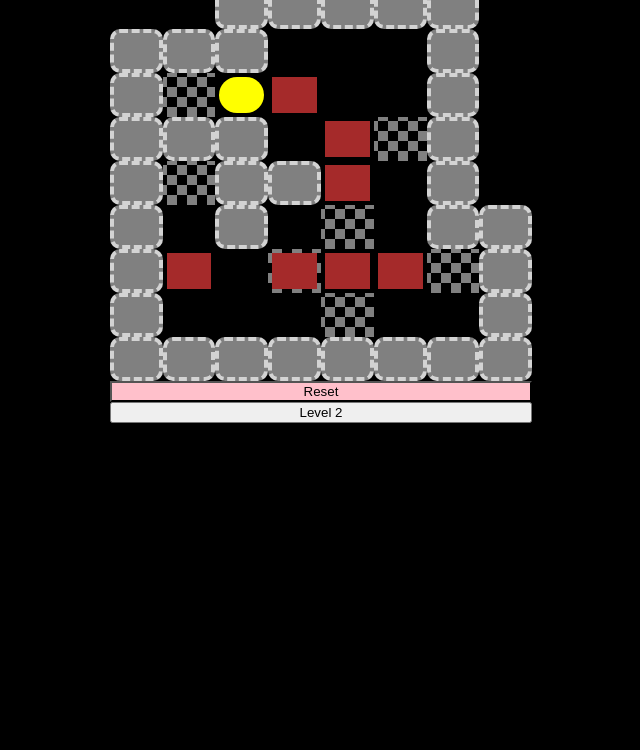
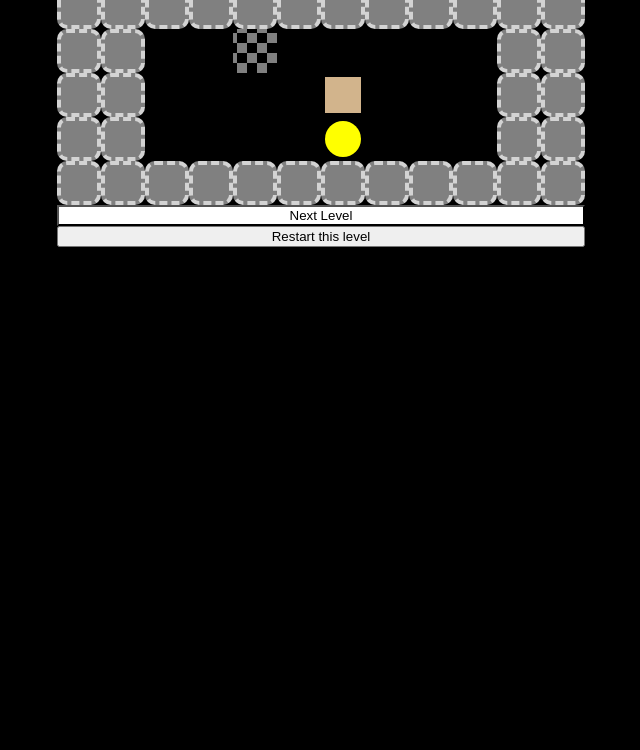
Before and after one commit to jayaimzzz/Sokoban, a plain HTML site: page index.html in a window 1280 px wide. Shown: the part 50-800 px from the top of the page, without its empty margins (319-959 px from the left). Drawn offline with Linux system fonts and the light colour scheme.

Commit message:
Attempting to add image for box.

```diff
--- a/index.html
+++ b/index.html
@@ -12,8 +12,8 @@
         <h2>Sokoban</h2>
         <!-- <div id="mazeImage"><img src="images/maze.gif" alt=""></div> -->
         <div id="rowsWrapper"></div>
-        <button id="resetButton">Reset</button>
-        <button id="nextLevelButton">Level 2</button>
+        <!-- <button id="resetButton">Reset</button> -->
+        <!-- <button id="nextLevelButton">Level 2</button> -->
         <script src="main.js"></script>
     </div>
 </body>
--- a/main.css
+++ b/main.css
@@ -33,7 +33,7 @@ h2 {
 }
 
 .cell {
-    width: 3.5vw;
+    width: 4.5vh;
     height: 4.5vh;
 }
 
@@ -62,9 +62,14 @@ h2 {
     background-position: 0 0, 0 10px, 10px -10px, -10px 0px;
 }
 .box {
-    background-color: brown;
+    background-color: tan;
     width: 100%;
     height: 100%;
+
+}
+
+.button {
+    background-color: white;
 }
 
 @keyframes slideRight {
--- a/main.js
+++ b/main.js
@@ -1,9 +1,16 @@
 const playerIcon = document.createElement('div')
 playerIcon.id = 'playerIcon';
 const rowsWrapper = document.getElementById("rowsWrapper");
+let mainWrapper = document.getElementById('mainWrapper');
 
 const maps = [
     [
+        "WWWWWWWWWWWW",
+        "WW  O     WW",
+        "WW    B   WW",
+        "WW    S   WW",
+        "WWWWWWWWWWWW"
+    ],[
         "  WWWWW ",
         "WWW   W ",
         "WOSB  W ",
@@ -25,20 +32,21 @@ const maps = [
         "WWWWW WWW WSWW  OOW",
         "    W     WWWWWWWWW",
         "    WWWWWWW        "
-    ],["WWW  O B S W"]
+    ]
 ]
 let mapNumber = 0;
 let map = maps[mapNumber];
 
 let playerLocation = [];
 var locationsOfBoxes = [];
-const listOfFinishCells = []
+let listOfFinishCells = []
 
 
 function createBox(cellNumber, rowNumber) {
     let box = document.createElement('div');
     box.className = 'box';
     box.id = "boxAtcell" + cellNumber + "row" + rowNumber;
+    box.setAttribute('src', 'images/box-01.png')
     // box.dataset.location = "boxAtrow" + rowNumber + "cell" + cellNumber;
     return box;
 }
@@ -186,38 +194,71 @@ function checkForWin() {
 function youWon() {
     let text = document.createTextNode("You won!");
     let element = document.createElement('div');
+    let breakElement = document.createElement('br');
+
     element.appendChild(text);
+    element.appendChild(breakElement);
     element.id = "winDiv"
+    let nextLevelButton = createNextLevelButton('Try the next level');
+    if (mapNumber == maps.length - 1){
+        nextLevelButton.innerHTML = "You beat the last level. Go back to the first level."
+    }
+    element.appendChild(nextLevelButton);
+    let restartButton = createResetLevelButton('Retry this level');
+    element.appendChild(restartButton)
     rowsWrapper.appendChild(element);
-    document.removeEventListener('keydown', arrowKeyPressed);
 }
 
 createRows();
 changePlayerLocation(0, 0); //game init: sets the playerIcon and mapLocation to the start position
-let resetButton = document.getElementById('resetButton')
-resetButton.onclick = function () {
-    // location.reload();
+let nextLevelButton = createNextLevelButton('Next Level');
+mainWrapper.appendChild(nextLevelButton);
+let resetLevelButton = createResetLevelButton('Restart this level');
+mainWrapper.appendChild(resetLevelButton)
+
+function resetLevel() {
     rowsWrapper.innerHTML = "";
     createRows();
     changePlayerLocation(0, 0);
 }
-let mapTwoButton = document.getElementById('mapTwoButton');
-nextLevelButton.onclick = switchMaps;
+function createNextLevelButton(buttonText){
+    let button = document.createElement('button');
+    let text = document.createTextNode(buttonText);
+    button.appendChild(text);
+    button.className = 'button'
+    button.id = 'nextLevelButton'
+    button.addEventListener('click', switchMaps)
+    return button;
+}
+
+function createResetLevelButton(buttonText){
+    let button = document.createElement('button');
+    let text = document.createTextNode(buttonText);
+    button.appendChild(text);
+    button.addEventListener('click', resetLevel)
+    return button;
+}
 
 function switchMaps() {
+    mapNumber++
     if (mapNumber < maps.length){
-
-        map = maps[mapNumber++];
+        console.log(mapNumber)
+        map = maps[mapNumber];
+        if (mapNumber == maps.length - 1){
+            nextLevelButton.innerHTML = 'Back to first level'
+        }
     } else {
         mapNumber = 0;
         map = maps[mapNumber];
+        nextLevelButton.innerHTML = 'Next level'
     }
-    map
     rowsWrapper.innerHTML = "";
+    listOfFinishCells = []
     createRows();
     changePlayerLocation(0, 0);
 
 }
+
 
 let arrowKeyPressed = function (event) {
     switch (event.key) {
```
Also changed, not shown: images/box-01.png (added).
